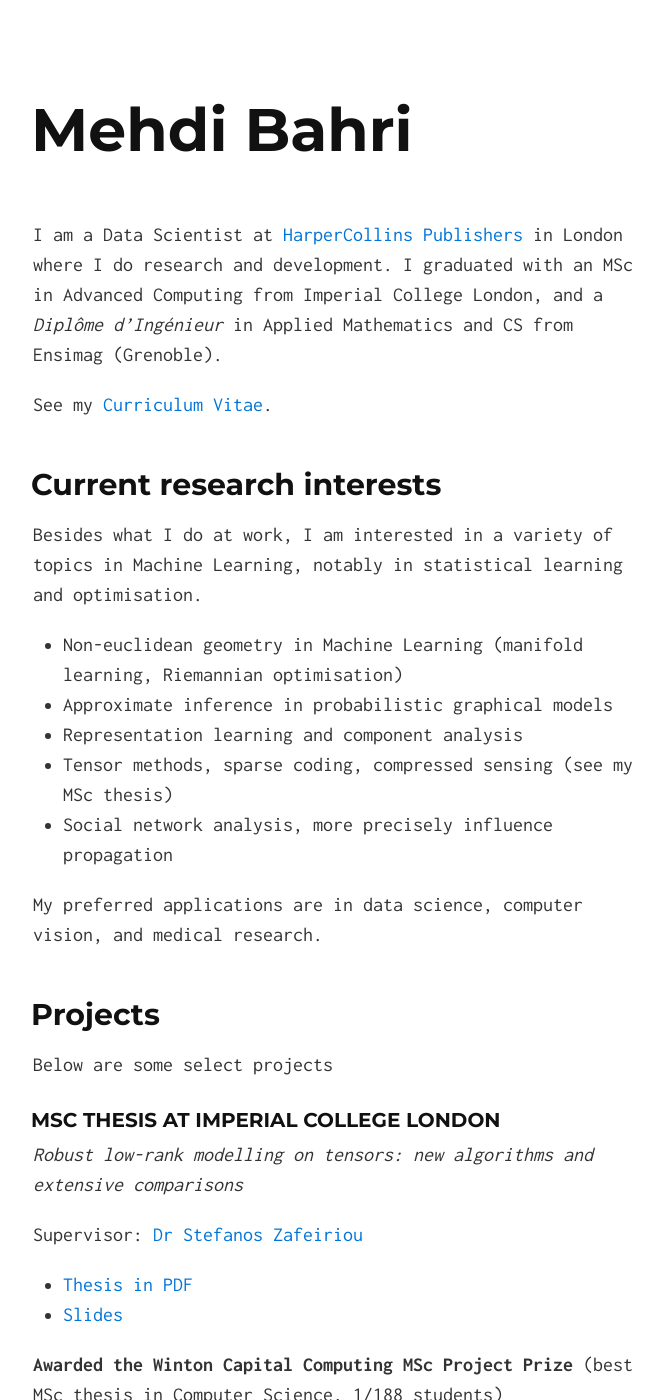
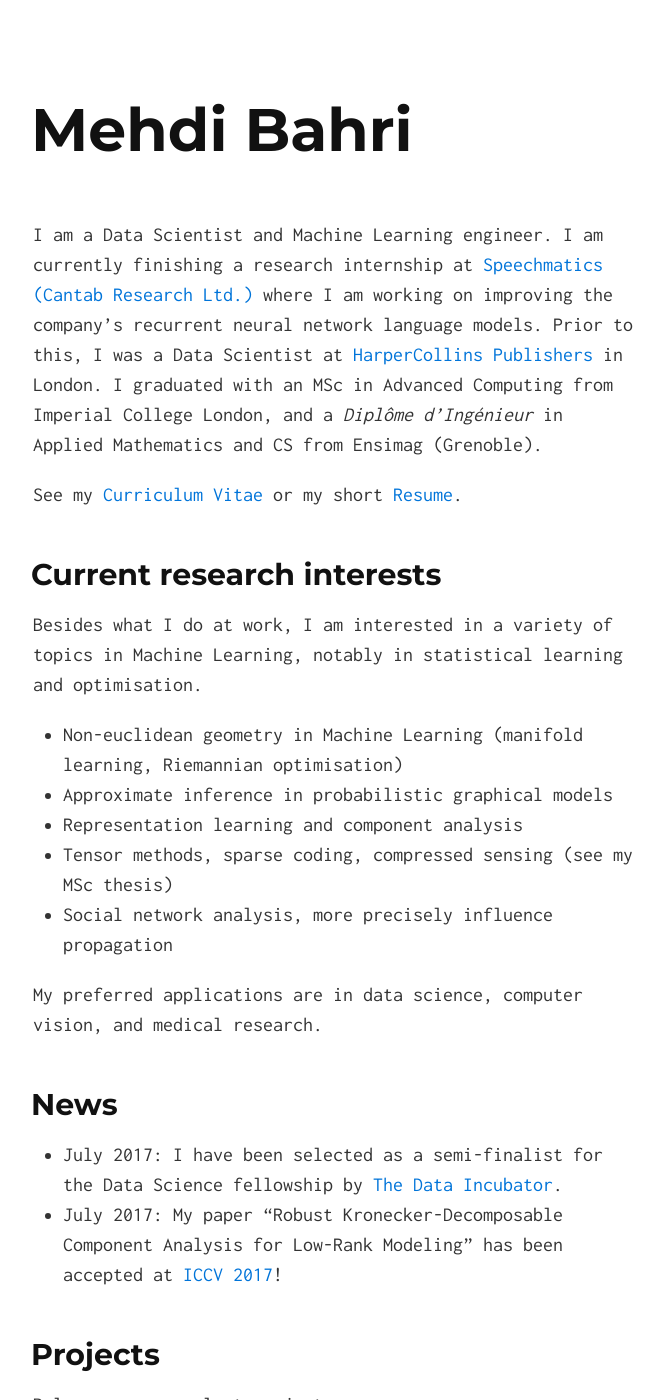
Before and after one commit to mbahri/mbahri.github.io, a Jekyll site: the page built from index.md, in a window 1280 px wide and 1400 px high. Shown: the whole window, without its empty margins (307-971 px from the left). Built offline with Jekyll 4.4.1, drawn with Linux system fonts in a browser that asks for light colours; some of the changed text lies outside the part shown.

Commit message:
Updated content

```diff
--- a/index.md
+++ b/index.md
@@ -2,9 +2,10 @@
 layout: default
 ---
 
-I am a Data Scientist at [HarperCollins Publishers](https://www.harpercollins.co.uk) in London where I do research and development. I graduated with an MSc in Advanced Computing from Imperial College London, and a *Diplôme d'Ingénieur* in Applied Mathematics and CS from Ensimag (Grenoble).
+<!-- I am a Data Scientist at [HarperCollins Publishers](https://www.harpercollins.co.uk) in London where I do research and development. I graduated with an MSc in Advanced Computing from Imperial College London, and a *Diplôme d'Ingénieur* in Applied Mathematics and CS from Ensimag (Grenoble). -->
+I am a Data Scientist and Machine Learning engineer. I am currently finishing a research internship at [Speechmatics (Cantab Research Ltd.)](https://www.speechmatics.com) where I am working on improving the company's recurrent neural network language models. Prior to this, I was a Data Scientist at [HarperCollins Publishers](https://www.harpercollins.co.uk) in London. I graduated with an MSc in Advanced Computing from Imperial College London, and a *Diplôme d'Ingénieur* in Applied Mathematics and CS from Ensimag (Grenoble).
 
-See my [Curriculum Vitae](./CV.pdf).
+See my [Curriculum Vitae](./Bahri_CV.pdf) or my short [Resume](./Bahri_resume.pdf).
 
 ## Current research interests
 
@@ -18,6 +19,12 @@ Besides what I do at work, I am interested in a variety of topics in Machine Lea
 
 My preferred applications are in data science, computer vision, and medical research.
 
+## News
+
+* July 2017: I have been selected as a semi-finalist for the Data Science fellowship by [The Data Incubator](https://www.thedataincubator.com).
+* July 2017: My paper "Robust Kronecker-Decomposable Component Analysis for Low-Rank Modeling" has been accepted at [ICCV 2017](http://iccv2017.thecvf.com)!
+<!-- * March 2017: Our paper "Robust Low-rank Tensor Modelling Using Tucker and CP Decomposition" has been accepted at EUSIPCO 2017! -->
+
 ## Projects
 
 Below are some select projects
@@ -30,6 +37,9 @@ Supervisor: [Dr Stefanos Zafeiriou](https://wp.doc.ic.ac.uk/szafeiri/)
 * [Thesis in PDF](https://github.com/mbahri/msc_thesis/raw/master/MSc_Thesis_final.pdf)
 * [Slides](https://github.com/mbahri/msc_thesis/raw/master/Slides_thesis.pdf)
 
+[ICCV paper (arxiv preprint)](https://arxiv.org/abs/1703.07886) camera-ready version in preparation.
+One paper co-authored for EUSIPCO 2017.
+
 **Awarded the Winton Capital Computing MSc Project Prize** (best MSc thesis in Computer Science, 1/188 students)
 
 ### Robust non-negative dictionary learning
@@ -37,7 +47,7 @@ A MATLAB implementation of the algorithm from
 
 > Robust Non-Negative Dictionary Learning Qihe Pan, Deguang Kong, Chris Ding and Bin Luo In Proceedings of the 28th conference of the AAAI - 2014
 
-that I wrote for the paper I have submitted to CVPR 2017.
+that I wrote for the paper I have submitted to ICCV 2017.
 
 * [Code](https://github.com/mbahri/rnndl)
 
```
Also changed, not shown: 3 other files.
